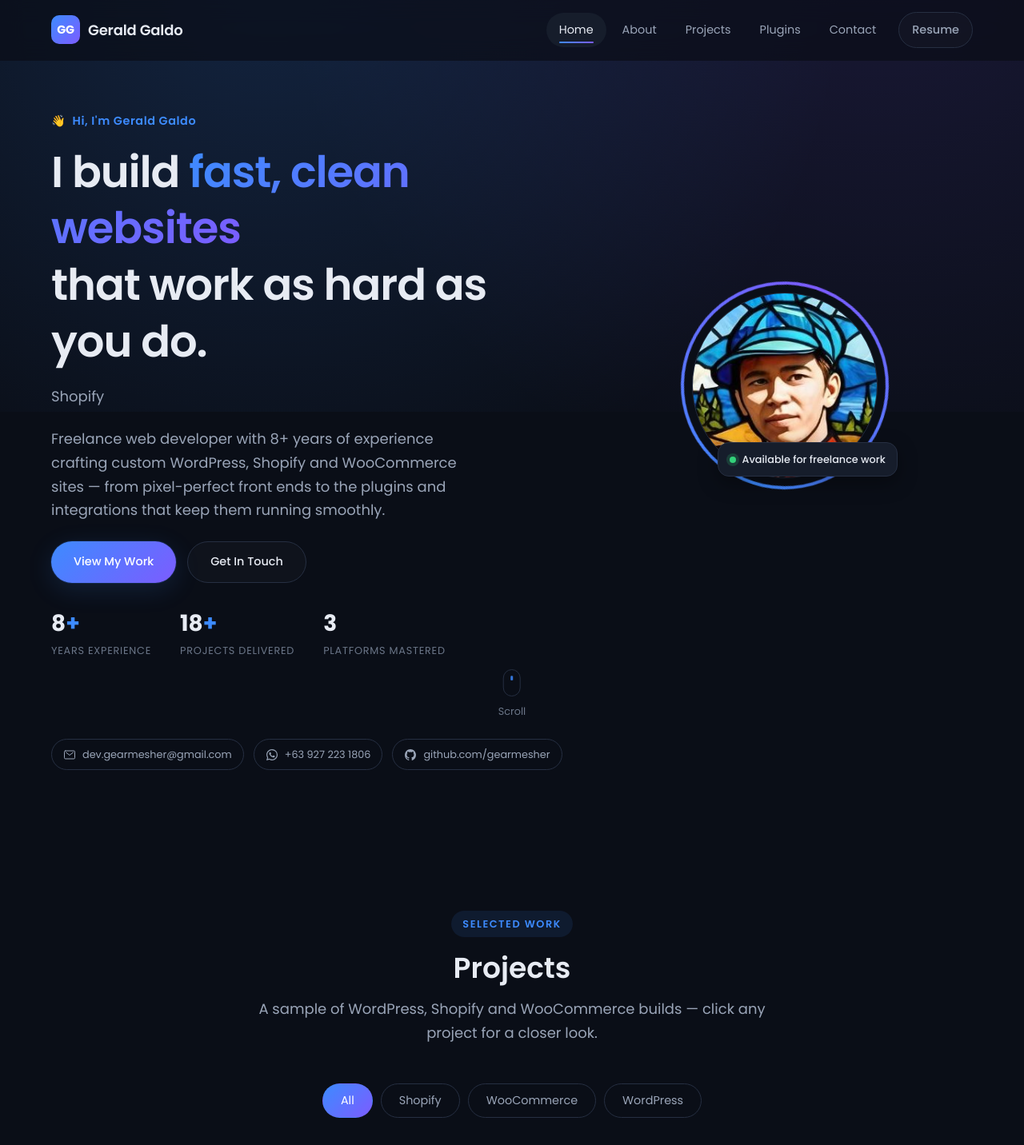
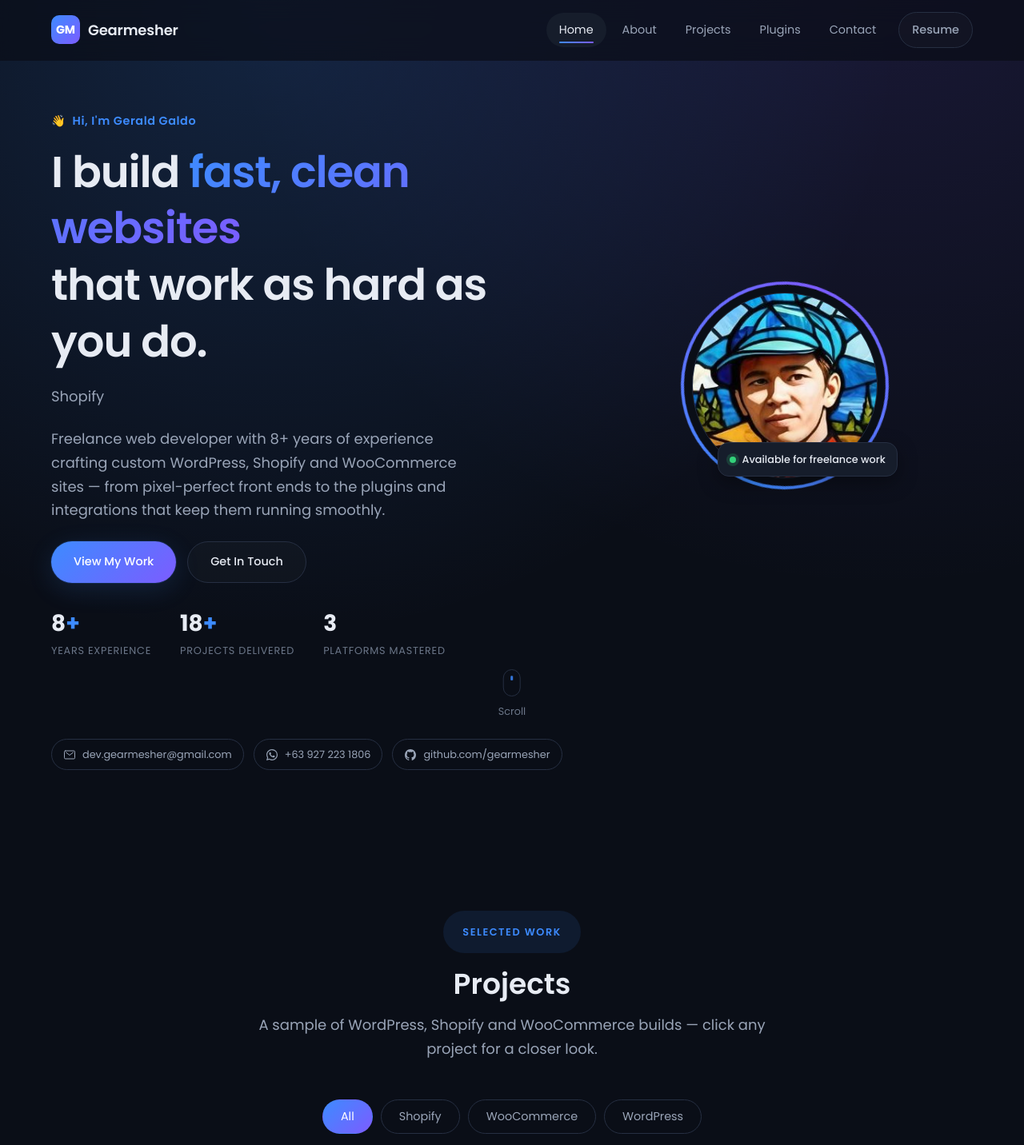
Before and after one commit to gearmesher/portfolio, a PHP site: page / in a window 1280 px wide. Shown: the top 1432 px of the page at 80% size. Run offline with PHP 8.4, Linux system fonts and the light colour scheme.

Commit message:
+Fix: Styling
- Fixed hero bg height
- Few changes on branding

```diff
--- a/assets/css/style.css
+++ b/assets/css/style.css
@@ -127,7 +127,7 @@ h1, h2, h3, h4, h5, h6 {
   text-transform: uppercase;
   color: var(--color-primary);
   background: rgba(61, 139, 255, 0.1);
-  padding: 6px 14px;
+  padding: 16px 24px;
   border-radius: 999px;
   margin-bottom: 16px;
 }
@@ -373,7 +373,7 @@ h1, h2, h3, h4, h5, h6 {
   content: '';
   position: absolute;
   inset: -20% -10% auto;
-  height: 700px;
+  height: 120vh;
   background: radial-gradient(circle at 30% 20%, rgba(61, 139, 255, 0.18), transparent 60%),
               radial-gradient(circle at 80% 10%, rgba(124, 92, 255, 0.14), transparent 55%);
   pointer-events: none;
--- a/index.html
+++ b/index.html
@@ -17,8 +17,8 @@
 <header class="site-header">
   <div class="header-inner">
     <a href="index.html" class="brand">
-      <span class="brand-mark">GG</span>
-      Gerald Galdo
+      <span class="brand-mark">GM</span>
+      Gearmesher
     </a>
 
     <nav class="main-nav" aria-label="Primary">
@@ -27,7 +27,7 @@
       <a href="index.html#projects">Projects</a>
       <a href="plugins.html">Plugins</a>
       <a href="index.html#contact">Contact</a>
-      <a href="assets/files/Gerald_Galdo_CV_2025.pdf" target="_blank" rel="noopener" class="btn btn-outline btn-sm nav-cta">Resume</a>
+      <a href="assets/files/Gerald_Galdo_Resume_2026_LATEST.pdf" target="_blank" rel="noopener" class="btn btn-outline btn-sm nav-cta">Resume</a>
     </nav>
 
     <button class="nav-toggle" aria-label="Toggle menu" aria-expanded="false">
@@ -331,7 +331,7 @@
         <div class="cta-actions">
           <a href="mailto:dev.gearmesher@gmail.com" class="btn btn-primary"><ion-icon name="mail-outline"></ion-icon> Email Me</a>
           <a href="https://wa.me/639272231806?text=Hi%20there!" target="_blank" rel="noopener" class="btn btn-outline"><ion-icon name="logo-whatsapp"></ion-icon> WhatsApp</a>
-          <a href="assets/files/Gerald_Galdo_CV_2025.pdf" target="_blank" rel="noopener" class="btn btn-outline"><ion-icon name="download-outline"></ion-icon> Download CV</a>
+          <a href="assets/files/Gerald_Galdo_Resume_2026_LATEST.pdf" target="_blank" rel="noopener" class="btn btn-outline"><ion-icon name="download-outline"></ion-icon> Download CV</a>
         </div>
       </div>
     </div>
@@ -343,8 +343,8 @@
   <div class="container">
     <div class="footer-top">
       <a href="index.html" class="brand">
-        <span class="brand-mark">GG</span>
-        Gerald Galdo
+        <span class="brand-mark">GM</span>
+        Gearmesher
       </a>
       <div class="footer-social">
         <a href="https://github.com/gearmesher" target="_blank" rel="noopener" aria-label="GitHub"><ion-icon name="logo-github"></ion-icon></a>
```
Also changed, not shown: 1 other file.
